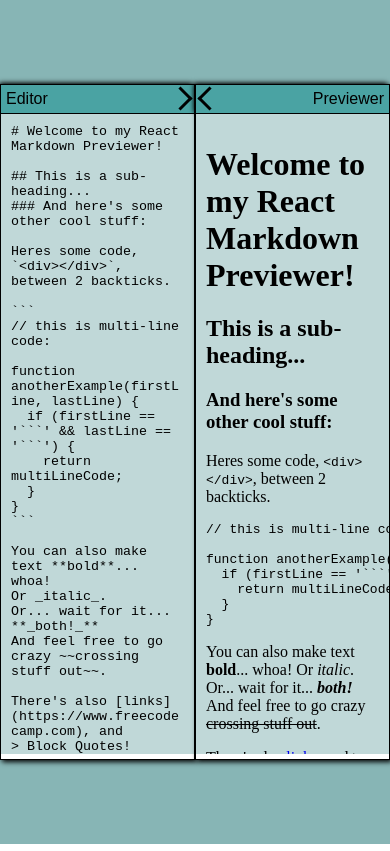
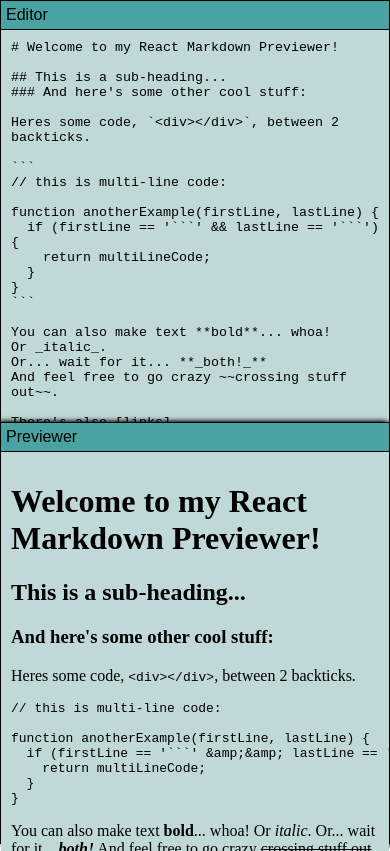
Before and after one commit to EmilBabazade/MArkdownPreviewer, a React (Create React App) app: page / in a window 390 px wide. Built offline with nearby package versions, Linux system fonts and the light colour scheme; the HTML template or start-up script is replaced by a standard one; a web font is replaced by a local one.

Commit message:
stack panes vertically on mobile

```diff
--- a/src/App.js
+++ b/src/App.js
@@ -9,9 +9,8 @@
     animations for width change - DONE
     borders - DONE
     shadows - DONE
-  stack panes vertically for mobile
-  responsive
-  arrow images for buttons - DONE
+    arrow images for buttons - DONE
+    stack panes vertically for mobile - DONE
   tab title
   logo
   test
@@ -28,7 +27,6 @@ const containerBackground = '#87b5b5'
 const paneHeaderBackground = '#4aa3a3'
 const textContainerBackground = '#c0d8d8'
 const textContainerHeight = 95
-// const paneHeaderHeight = 100 - textContainerHeight
 const ANIMATION_DURATION_SECONDS = 1
 const BORDER_COLOR = '#000000'
 
@@ -51,7 +49,14 @@ const useStyles = createUseStyles({
         width: '100%',
         top: '10%',
         display: 'flex',
-        flexFlow: 'row'
+        flexFlow: 'row',
+
+        // stack panes vertically on mobile and make it fullscreen
+        '@media screen and (max-width: 650px)': {
+            flexFlow: 'column',
+            height: '100%',
+            top: 0
+        }
     },
     pane: {
         width: '50%',
@@ -61,6 +66,13 @@ const useStyles = createUseStyles({
         transition: `width ${ANIMATION_DURATION_SECONDS}s`,
         border: `solid 1px ${BORDER_COLOR}`,
         boxShadow: '2px 2px 5px black',
+
+        // stack panes vertically on mobile and make it fullscreen
+        '@media screen and (max-width: 650px)': {
+            width: '100%',
+            height: '50%',
+            transition: 'none' // don't need width animations on mobile, since it will be full screen
+        }
     },
     textContainer: {
         height: `${textContainerHeight}%`,
@@ -101,7 +113,12 @@ const useStyles = createUseStyles({
         borderWidth: '0 3px 3px 0',
         display: 'inline-block',
         padding: '7px',
-        cursor: 'pointer'
+        cursor: 'pointer',
+
+        // get rid of fullscreen functionality on mobile
+        '@media screen and (max-width: 650px)': {
+            display: 'none'
+        }
     },
     rightArrow: {
         extend: 'arrow',
@@ -152,6 +169,7 @@ const App = () => {
     let editorStyle = {}
     let previewStyle = {}
 
+    // editor fullscreen preview hide
     if(fullScreen.editor && !fullScreen.preview) {
         editorStyle = {
             width: '100%'
@@ -161,6 +179,7 @@ const App = () => {
         }
     }
 
+    // preview fullscreen editor hide
     if(fullScreen.preview && !fullScreen.editor) {
         previewStyle = {
             width: '100%'
@@ -170,6 +189,8 @@ const App = () => {
         }
     }
 
+    // change fullscreen state for above to work
+    // change arrows
     const handleEditorFullScreen = () => {
         if(!fullScreen.editor) {
             setFullScreen({editor: true, preview: false})
```
